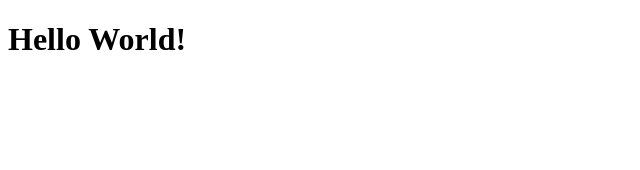
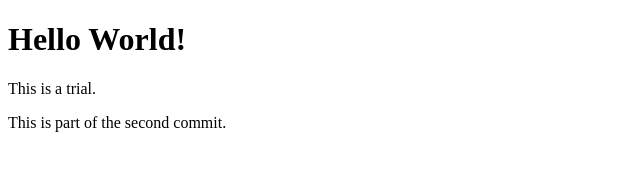
Before and after one commit to FatimahMohamed/Trial, a plain HTML site: page index.html in a window 1280 px wide. Shown: the whole page, without its empty margins (0-640 px from the left). Drawn offline with Linux system fonts and the light colour scheme.

Commit message:
add two paragraphs

```diff
--- a/index.html
+++ b/index.html
@@ -7,5 +7,7 @@
 </head>
 <body>
     <h1>Hello World!</h1>
+    <p>This is a trial. </p>
+    <p>This is part of the second commit.</p>
 </body>
 </html>
```
